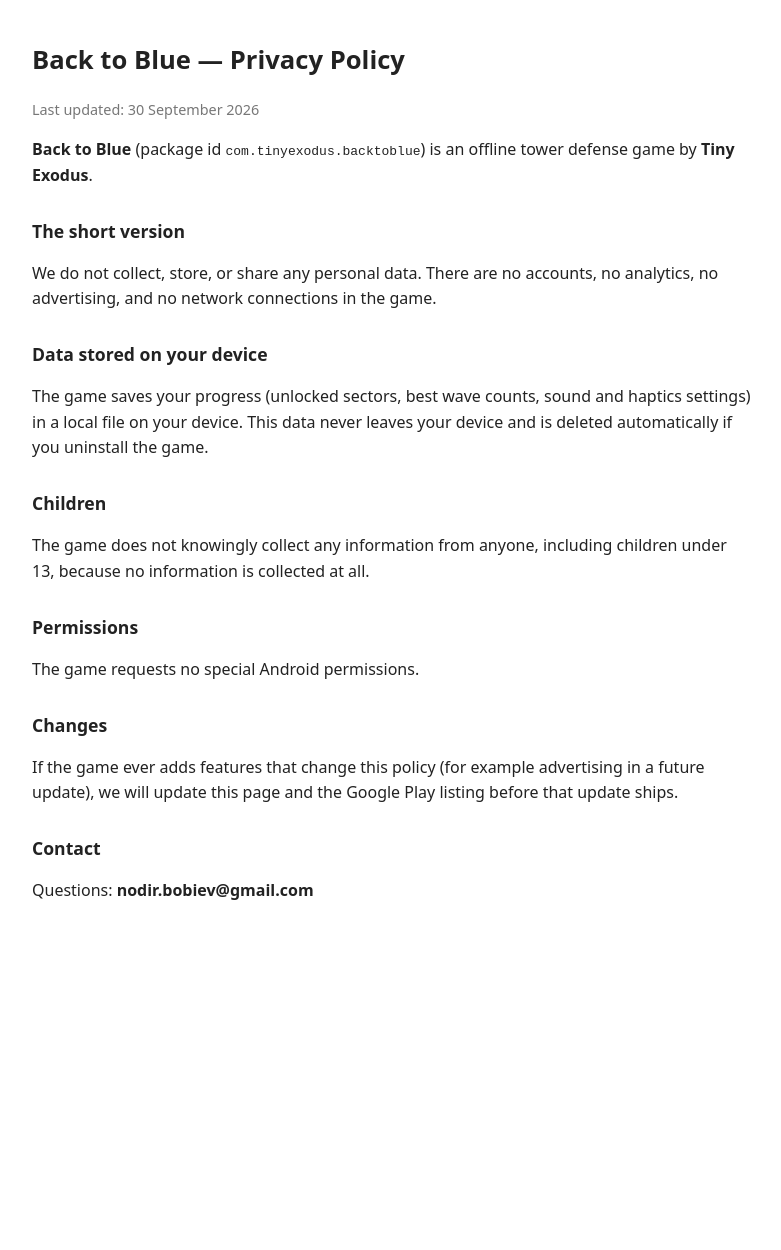
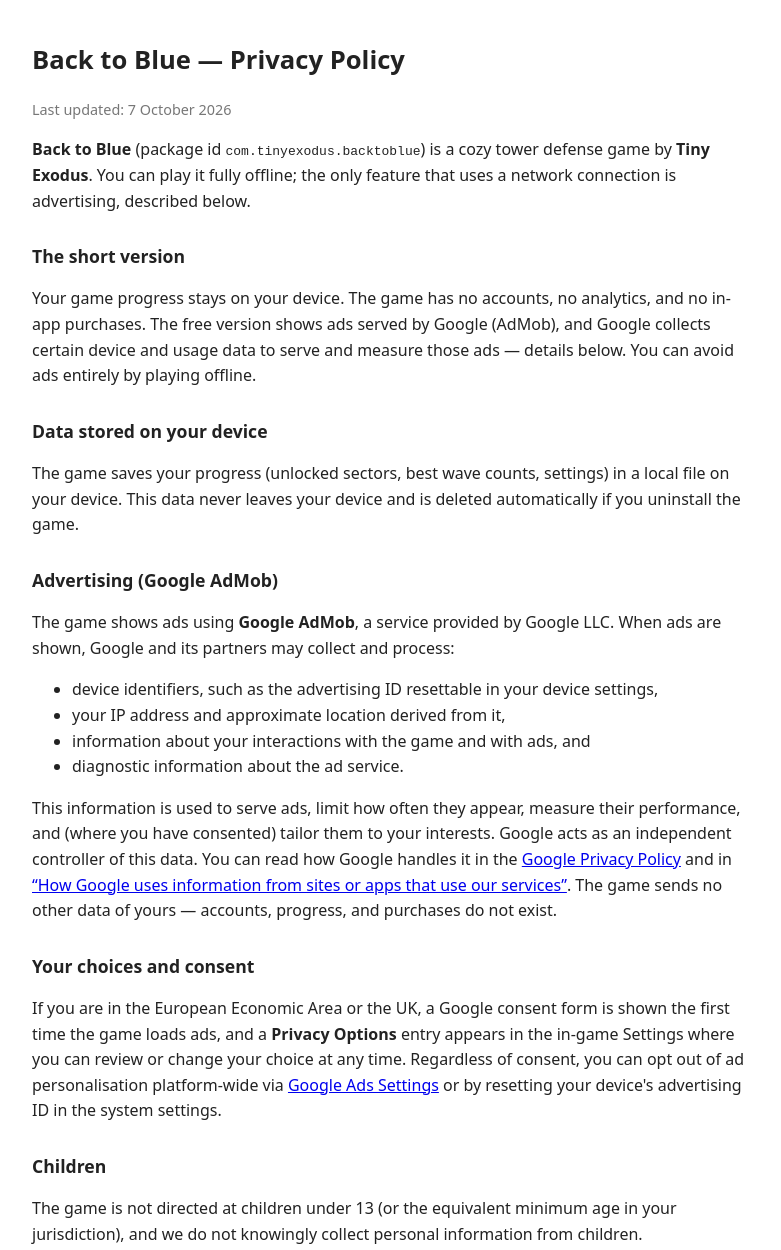
Before and after one commit to NodirBobiev/tinyexodus-policy, a plain HTML site: page index.html in a window 1280 px wide. Shown: the top 1250 px of the page, without its empty margins (248-1029 px from the left). Before the commit the page ends 944 px from the top, so only its background shows below. Drawn offline with Linux system fonts and the light colour scheme.

Commit message:
Privacy policy: describe Google AdMob advertising, consent options and network permissions for v1.2

```diff
--- a/index.html
+++ b/index.html
@@ -12,31 +12,62 @@
 </head>
 <body>
 <h1>Back to Blue — Privacy Policy</h1>
-<p class="updated">Last updated: 30 September 2026</p>
+<p class="updated">Last updated: 7 October 2026</p>
 
-<p><strong>Back to Blue</strong> (package id <code>com.tinyexodus.backtoblue</code>) is an
-offline tower defense game by <strong>Tiny Exodus</strong>.</p>
+<p><strong>Back to Blue</strong> (package id <code>com.tinyexodus.backtoblue</code>) is a cozy
+tower defense game by <strong>Tiny Exodus</strong>. You can play it fully offline; the only
+feature that uses a network connection is advertising, described below.</p>
 
 <h2>The short version</h2>
-<p>We do not collect, store, or share any personal data. There are no accounts,
-no analytics, no advertising, and no network connections in the game.</p>
+<p>Your game progress stays on your device. The game has no accounts, no analytics,
+and no in-app purchases. The free version shows ads served by Google (AdMob), and
+Google collects certain device and usage data to serve and measure those ads —
+details below. You can avoid ads entirely by playing offline.</p>
 
 <h2>Data stored on your device</h2>
-<p>The game saves your progress (unlocked sectors, best wave counts, sound and
-haptics settings) in a local file on your device. This data never leaves your
-device and is deleted automatically if you uninstall the game.</p>
+<p>The game saves your progress (unlocked sectors, best wave counts, settings) in a
+local file on your device. This data never leaves your device and is deleted
+automatically if you uninstall the game.</p>
+
+<h2>Advertising (Google AdMob)</h2>
+<p>The game shows ads using <strong>Google AdMob</strong>, a service provided by Google LLC.
+When ads are shown, Google and its partners may collect and process:</p>
+<ul>
+  <li>device identifiers, such as the advertising ID resettable in your device settings,</li>
+  <li>your IP address and approximate location derived from it,</li>
+  <li>information about your interactions with the game and with ads, and</li>
+  <li>diagnostic information about the ad service.</li>
+</ul>
+<p>This information is used to serve ads, limit how often they appear, measure their
+performance, and (where you have consented) tailor them to your interests. Google
+acts as an independent controller of this data. You can read how Google handles it
+in the <a href="https://policies.google.com/privacy">Google Privacy Policy</a> and in
+<a href="https://policies.google.com/technologies/partner-sites">“How Google uses
+information from sites or apps that use our services”</a>. The game sends no other
+data of yours — accounts, progress, and purchases do not exist.</p>
+
+<h2>Your choices and consent</h2>
+<p>If you are in the European Economic Area or the UK, a Google consent form is shown
+the first time the game loads ads, and a <strong>Privacy Options</strong> entry appears in the
+in-game Settings where you can review or change your choice at any time. Regardless
+of consent, you can opt out of ad personalisation platform-wide via
+<a href="https://adssettings.google.com">Google Ads Settings</a> or by resetting your
+device's advertising ID in the system settings.</p>
 
 <h2>Children</h2>
-<p>The game does not knowingly collect any information from anyone, including
-children under 13, because no information is collected at all.</p>
+<p>The game is not directed at children under 13 (or the equivalent minimum age in
+your jurisdiction), and we do not knowingly collect personal information from
+children.</p>
 
 <h2>Permissions</h2>
-<p>The game requests no special Android permissions.</p>
+<p>The game requests network access (Internet and network state) so that ads can
+load. It requests no other Android permissions — no location, contacts, storage,
+or camera access.</p>
 
 <h2>Changes</h2>
-<p>If the game ever adds features that change this policy (for example
-advertising in a future update), we will update this page and the Google Play
-listing before that update ships.</p>
+<p>This policy was updated on 7 October 2026 to describe the advertising feature
+added in version 1.2. Future changes will be posted on this page and reflected in
+the Google Play listing before the corresponding update ships.</p>
 
 <h2>Contact</h2>
 <p>Questions: <strong>nodir.bobiev@gmail.com</strong></p>
```
